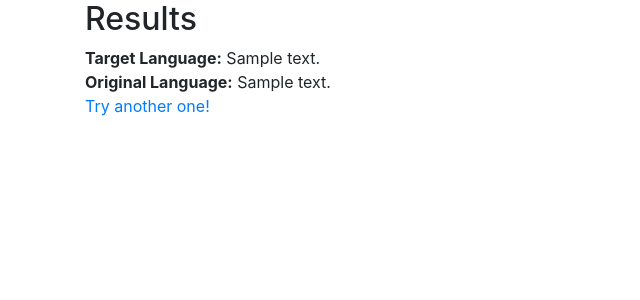
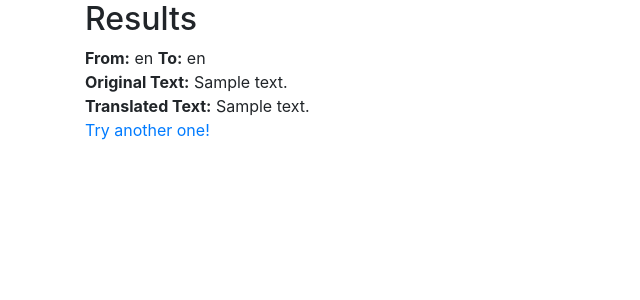
Before and after one commit to dorsolich/AI-Translator-Web-App, a Flask app: template app/templates/results.html in a window 1280 px wide. Shown: the top 300 px of the page, without its empty margins (0-640 px from the left). Run offline with Flask 2, Linux system fonts and the light colour scheme; the template is opened without the code that fills it: most values are stand-ins (such as "Sample title", 1, 10 or a date in 2020).

Commit message:
0.2 Translation website: Basic features
- Added a model that translates from any source language to
a selected target language

```diff
--- a/app/model/detect.py
+++ /dev/null
@@ -1 +0,0 @@
-import deepl
--- a/app/routes.py
+++ b/app/routes.py
@@ -1,5 +1,6 @@
 from flask import redirect, url_for, request, render_template, session
 from app import app
+from app.model.translate import Translate
 
 @app.route('/', methods=['GET'])
 def index():
@@ -11,9 +12,17 @@ def index_post():
     # Read the values from the form
     original_text = request.form['text']
     target_language = request.form['language']
+
+    model = Translate()
+    model.transform(
+        text=original_text,
+        target_language=target_language,
+    )
+
     return render_template(
         'results.html',
-        translated_text=target_language,
-        original_text=original_text,
-        target_language=target_language
+        translated_text=model.translated_text,
+        original_text=model.original_text,
+        target_language=model.target_language,
+        original_language = model.original_language
     )
--- a/app/templates/index.html
+++ b/app/templates/index.html
@@ -17,9 +17,10 @@
                     <textarea name="text" cols="20" rows="10" class="form-control"></textarea>
                 </div>
                 <div class="form-group">
-                    <label for="language">Language:</label>
+                    <label for="language">To Language:</label>
                     <select name="language" class="form-control">
-                        <option value="en">English</option>
+                        <option value="EN-GB">English (GB)</option>
+                        <option value="EN-US">English (US)</option>
                         <option value="it">Italian</option>
                         <option value="ja">Japanese</option>
                         <option value="ru">Russian</option>
--- a/app/templates/results.html
+++ b/app/templates/results.html
@@ -11,10 +11,13 @@
     <div class="container">
         <h2>Results</h2>
         <div>
-            <strong>Target Language:</strong> {{ original_text }}
+            <strong>From:</strong> {{ original_language }} <strong>  To:</strong> {{ target_language }}
         </div>
         <div>
-            <strong>Original Language:</strong> {{ translated_text }}
+            <strong>Original Text:</strong> {{ original_text }}
+        </div>
+        <div>
+            <strong>Translated Text:</strong> {{ translated_text }}
         </div>
         <div>
             <a href="{{ url_for('index') }}">Try another one!</a>
```
Also changed, not shown: app/model/translate.py (+14 -0 lines), 1 other file.
